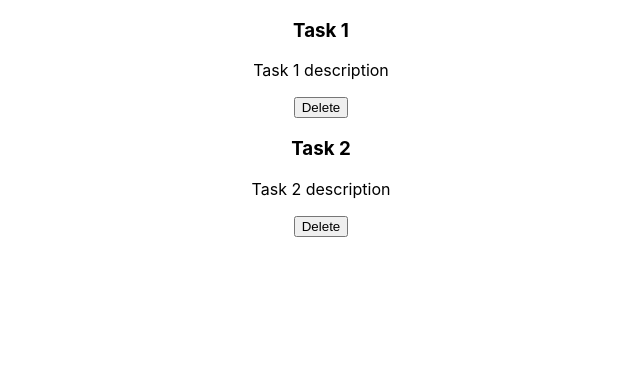
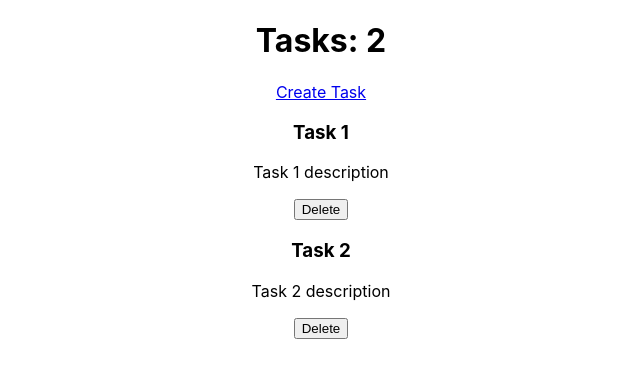
Before and after one commit to BrayanGuerreroXD/react-rtk-crud, a React (Create React App) app: page / in a window 1280 px wide. Shown: the top 378 px of the page, without its empty margins (319-959 px from the left). Built offline with nearby package versions, Linux system fonts and the light colour scheme; the HTML template or start-up script is replaced by a standard one.

Commit message:
Add routes to list and create tasks

```diff
--- a/src/components/TaskList.jsx
+++ b/src/components/TaskList.jsx
@@ -1,9 +1,10 @@
 import { useSelector, useDispatch } from "react-redux";
 import { deleteTask } from "../features/tasks/taskSlice";
+import { Link } from "react-router-dom";
 
 function TaskList() {
   const tasks = useSelector((state) => state.tasks);
-  const dispatch = useDispatch()
+  const dispatch = useDispatch();
 
   const handleDelete = (id) => {
     dispatch(deleteTask(id));
@@ -11,6 +12,13 @@
 
   return (
     <div>
+      <header>
+        <h1>Tasks: {tasks.length}</h1>
+        <Link to='/create-task'>
+          Create Task
+        </Link>
+      </header>
+
       {tasks.map((task) => (
         <div key={task.id}>
           <h3>{task.title}</h3>
```
